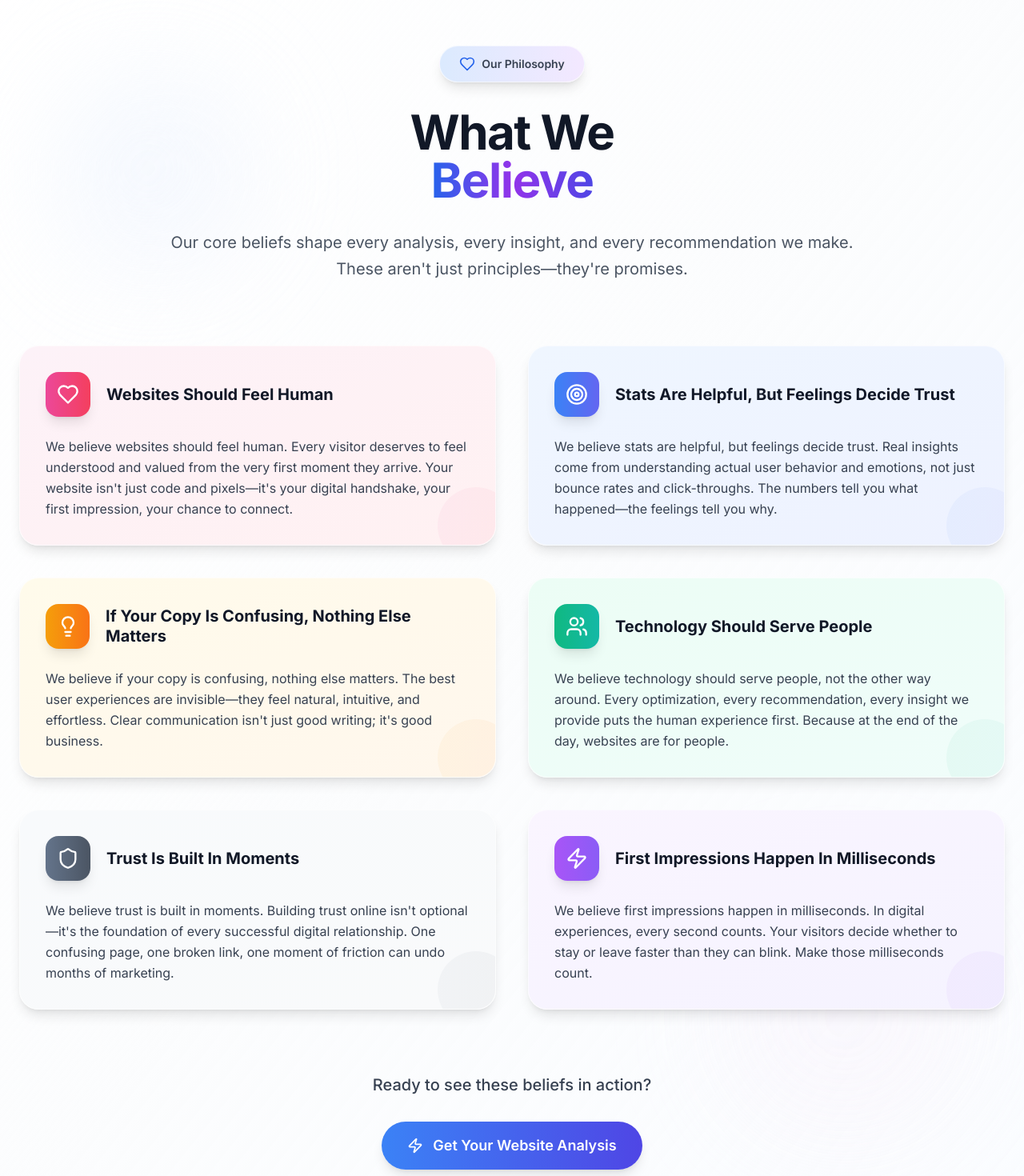
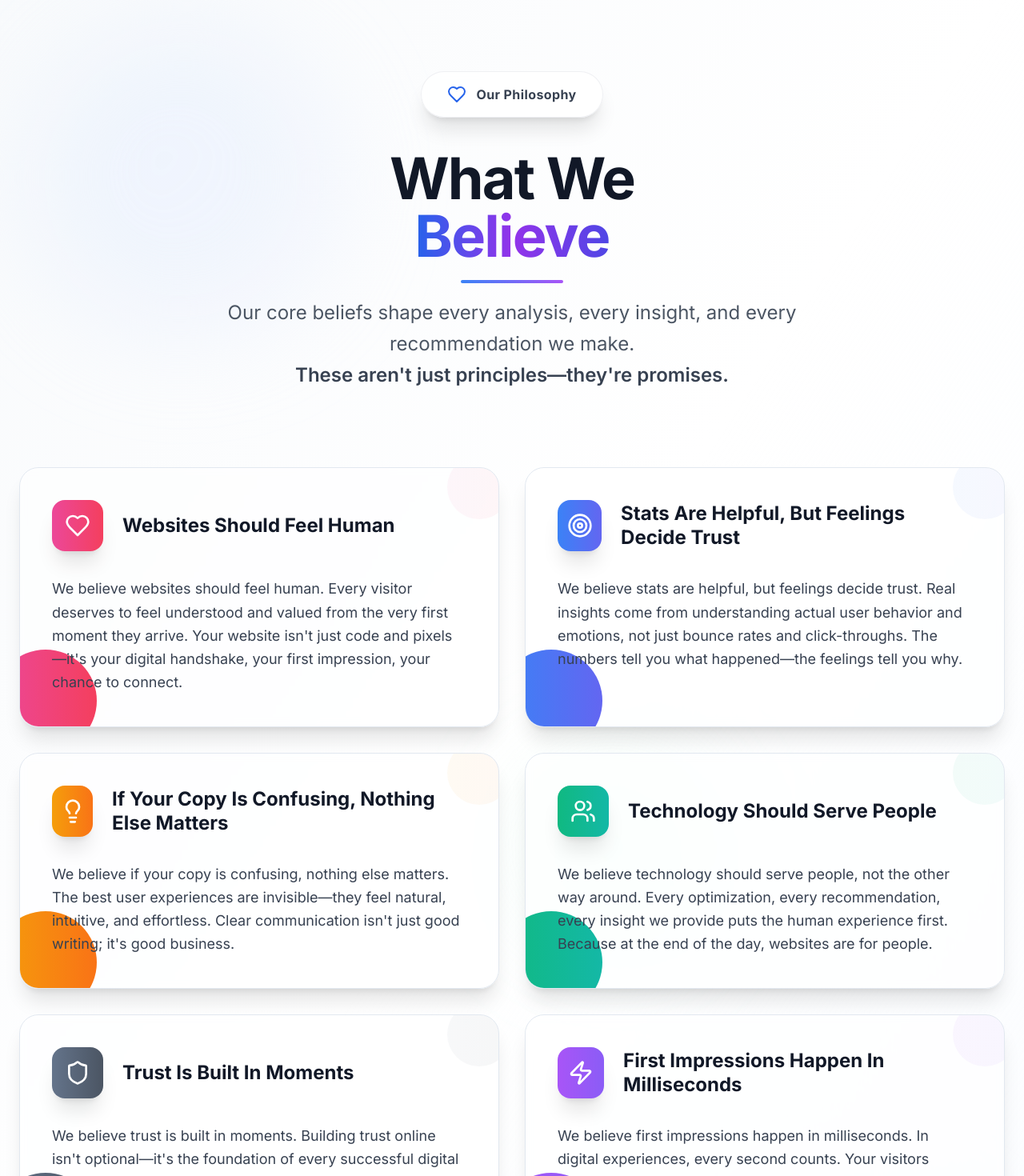
Before and after one commit to kluivstar/Insightoro-FE, a React (Vite) app: page / in a window 1280 px wide. Shown: the part 3760-5230 px from the top of the page at 80% size. Built offline with nearby package versions, Linux system fonts and the light colour scheme.

Commit message:
Refactor Brand Voice section
Modernized the "Our Philosophy" section and repositioned it after the "Your Visitor Experience Report" section. Edited `src/components/BrandVoiceSection.tsx` and `src/pages/Index.tsx`.

```diff
--- a/src/components/BrandVoiceSection.tsx
+++ b/src/components/BrandVoiceSection.tsx
@@ -8,114 +8,131 @@ const BrandVoiceSection = () => {
       title: "Websites Should Feel Human",
       description: "We believe websites should feel human. Every visitor deserves to feel understood and valued from the very first moment they arrive. Your website isn't just code and pixels—it's your digital handshake, your first impression, your chance to connect.",
       gradient: "from-pink-500 to-rose-500",
-      bgGradient: "from-pink-50 to-rose-50"
+      bgGradient: "from-pink-50 to-rose-50",
+      borderGradient: "from-pink-200 to-rose-200"
     },
     {
       icon: Target,
       title: "Stats Are Helpful, But Feelings Decide Trust",
       description: "We believe stats are helpful, but feelings decide trust. Real insights come from understanding actual user behavior and emotions, not just bounce rates and click-throughs. The numbers tell you what happened—the feelings tell you why.",
       gradient: "from-blue-500 to-indigo-500",
-      bgGradient: "from-blue-50 to-indigo-50"
+      bgGradient: "from-blue-50 to-indigo-50",
+      borderGradient: "from-blue-200 to-indigo-200"
     },
     {
       icon: Lightbulb,
       title: "If Your Copy Is Confusing, Nothing Else Matters",
       description: "We believe if your copy is confusing, nothing else matters. The best user experiences are invisible—they feel natural, intuitive, and effortless. Clear communication isn't just good writing; it's good business.",
       gradient: "from-amber-500 to-orange-500",
-      bgGradient: "from-amber-50 to-orange-50"
+      bgGradient: "from-amber-50 to-orange-50",
+      borderGradient: "from-amber-200 to-orange-200"
     },
     {
       icon: Users,
       title: "Technology Should Serve People",
       description: "We believe technology should serve people, not the other way around. Every optimization, every recommendation, every insight we provide puts the human experience first. Because at the end of the day, websites are for people.",
       gradient: "from-emerald-500 to-teal-500",
-      bgGradient: "from-emerald-50 to-teal-50"
+      bgGradient: "from-emerald-50 to-teal-50",
+      borderGradient: "from-emerald-200 to-teal-200"
     },
     {
       icon: Shield,
       title: "Trust Is Built In Moments",
       description: "We believe trust is built in moments. Building trust online isn't optional—it's the foundation of every successful digital relationship. One confusing page, one broken link, one moment of friction can undo months of marketing.",
       gradient: "from-slate-500 to-gray-600",
-      bgGradient: "from-slate-50 to-gray-50"
+      bgGradient: "from-slate-50 to-gray-50",
+      borderGradient: "from-slate-200 to-gray-200"
     },
     {
       icon: Zap,
       title: "First Impressions Happen In Milliseconds",
       description: "We believe first impressions happen in milliseconds. In digital experiences, every second counts. Your visitors decide whether to stay or leave faster than they can blink. Make those milliseconds count.",
       gradient: "from-purple-500 to-violet-500",
-      bgGradient: "from-purple-50 to-violet-50"
+      bgGradient: "from-purple-50 to-violet-50",
+      borderGradient: "from-purple-200 to-violet-200"
     }
   ];
 
   return (
-    <section className="py-24 bg-gradient-to-br from-white via-slate-50/50 to-blue-50/30 relative overflow-hidden">
-      {/* Background elements */}
+    <section className="py-32 bg-gradient-to-br from-slate-50 via-white to-blue-50/30 relative overflow-hidden">
+      {/* Modern background elements */}
       <div className="absolute inset-0">
-        <div className="absolute top-32 left-16 w-64 h-64 bg-gradient-to-br from-blue-100/30 to-indigo-100/20 rounded-full blur-3xl"></div>
-        <div className="absolute bottom-32 right-16 w-80 h-80 bg-gradient-to-br from-purple-100/20 to-pink-100/20 rounded-full blur-3xl"></div>
+        <div className="absolute top-20 left-10 w-96 h-96 bg-gradient-to-br from-blue-100/40 to-indigo-100/30 rounded-full blur-3xl animate-float-slow"></div>
+        <div className="absolute bottom-20 right-10 w-80 h-80 bg-gradient-to-br from-purple-100/30 to-pink-100/25 rounded-full blur-3xl animate-float-medium"></div>
+        <div className="absolute top-1/2 left-1/2 transform -translate-x-1/2 -translate-y-1/2 w-64 h-64 bg-gradient-to-br from-emerald-100/20 to-teal-100/15 rounded-full blur-3xl animate-float-fast"></div>
       </div>
 
       <div className="container mx-auto px-6 relative z-10">
-        <div className="text-center mb-20">
-          <div className="inline-flex items-center gap-2 bg-gradient-to-r from-blue-100 to-purple-100 px-6 py-3 rounded-full mb-8 border border-white/60 shadow-lg">
-            <Heart className="w-5 h-5 text-blue-600" />
-            <span className="text-sm font-semibold text-gray-700">Our Philosophy</span>
+        <div className="text-center mb-24">
+          <div className="inline-flex items-center gap-3 bg-white/80 backdrop-blur-sm px-8 py-4 rounded-full mb-10 border border-gray-200/60 shadow-xl">
+            <Heart className="w-6 h-6 text-blue-600" />
+            <span className="text-base font-bold text-gray-700 tracking-wide">Our Philosophy</span>
           </div>
 
-          <h2 className="text-5xl md:text-6xl font-bold text-gray-900 mb-8 tracking-tight">
+          <h2 className="text-6xl md:text-7xl font-black text-gray-900 mb-10 tracking-tight leading-none">
             What We
             <br />
-            <span className="bg-gradient-to-r from-blue-600 via-purple-600 to-indigo-600 bg-clip-text text-transparent">
+            <span className="bg-gradient-to-r from-blue-600 via-purple-600 to-indigo-600 bg-clip-text text-transparent relative">
               Believe
+              <div className="absolute -bottom-4 left-1/2 transform -translate-x-1/2 w-32 h-1 bg-gradient-to-r from-blue-500 to-purple-500 rounded-full"></div>
             </span>
           </h2>
-          <p className="text-xl text-gray-600 max-w-4xl mx-auto leading-relaxed">
+          <p className="text-2xl text-gray-600 max-w-4xl mx-auto leading-relaxed font-light">
             Our core beliefs shape every analysis, every insight, and every recommendation we make.
-            These aren't just principles—they're promises.
+            <br />
+            <span className="font-semibold text-gray-700">These aren't just principles—they're promises.</span>
           </p>
         </div>
 
-        <div className="grid md:grid-cols-2 gap-10 max-w-7xl mx-auto">
+        <div className="grid lg:grid-cols-2 gap-8 max-w-7xl mx-auto">
           {beliefs.map((belief, index) => (
             <div
               key={index}
-              className={`relative group p-8 rounded-3xl bg-gradient-to-br ${belief.bgGradient} border border-white/60 shadow-lg hover:shadow-2xl transition-all duration-500 hover:-translate-y-3 overflow-hidden`}
+              className={`group relative p-10 rounded-3xl bg-white/60 backdrop-blur-sm border border-gradient-to-br ${belief.borderGradient} shadow-xl hover:shadow-2xl transition-all duration-700 hover:-translate-y-4 overflow-hidden animate-fade-in`}
+              style={{ animationDelay: `${index * 150}ms` }}
             >
-              {/* Hover effect overlay */}
-              <div className="absolute inset-0 bg-gradient-to-br from-white/0 to-white/30 opacity-0 group-hover:opacity-100 transition-opacity duration-500 rounded-3xl"></div>
+              {/* Glassmorphic overlay */}
+              <div className="absolute inset-0 bg-gradient-to-br from-white/20 to-white/5 opacity-0 group-hover:opacity-100 transition-opacity duration-700 rounded-3xl"></div>
+
+              {/* Animated border glow */}
+              <div className={`absolute inset-0 rounded-3xl opacity-0 group-hover:opacity-30 transition-all duration-700 bg-gradient-to-r ${belief.gradient} blur-sm -z-10`}></div>
 
               <div className="relative z-10">
-                <div className="flex items-center gap-5 mb-6">
-                  <div className={`w-14 h-14 bg-gradient-to-r ${belief.gradient} rounded-2xl flex items-center justify-center shadow-lg group-hover:scale-110 transition-transform duration-300`}>
-                    <belief.icon className="w-7 h-7 text-white" />
+                <div className="flex items-center gap-6 mb-8">
+                  <div className={`w-16 h-16 bg-gradient-to-r ${belief.gradient} rounded-2xl flex items-center justify-center shadow-xl group-hover:scale-110 group-hover:rotate-3 transition-all duration-500`}>
+                    <belief.icon className="w-8 h-8 text-white" />
                   </div>
-                  <h3 className="text-xl font-bold text-gray-900 group-hover:text-gray-800 transition-colors duration-300 leading-tight">
+                  <h3 className="text-2xl font-black text-gray-900 group-hover:text-gray-800 transition-colors duration-500 leading-tight">
                     {belief.title}
                   </h3>
                 </div>
 
-                <p className="text-gray-700 leading-relaxed text-base group-hover:text-gray-600 transition-colors duration-300">
+                <p className="text-gray-700 leading-relaxed text-lg group-hover:text-gray-600 transition-colors duration-500 font-light">
                   {belief.description}
                 </p>
               </div>
 
-              {/* Decorative element */}
-              <div className={`absolute -bottom-6 -right-6 w-24 h-24 bg-gradient-to-r ${belief.gradient} rounded-full opacity-5 group-hover:opacity-10 transition-opacity duration-500`}></div>
+              {/* Modern decorative elements */}
+              <div className={`absolute -top-4 -right-4 w-20 h-20 bg-gradient-to-r ${belief.gradient} rounded-full opacity-5 group-hover:opacity-15 transition-all duration-700 group-hover:scale-125`}></div>
+              <div className={`absolute -bottom-8 -left-8 w-32 h-32 bg-gradient-to-r ${belief.gradient} rounded-full opacity-3 group-hover:opacity-10 transition-all duration-700 group-hover:scale-110`}></div>
 
-              {/* Animated border */}
-              <div className="absolute inset-0 rounded-3xl opacity-0 group-hover:opacity-100 transition-opacity duration-500 bg-gradient-to-r from-transparent via-white/20 to-transparent animate-[scan_3s_linear_infinite]"></div>
+              {/* Scanning animation */}
+              <div className="absolute inset-0 rounded-3xl opacity-0 group-hover:opacity-100 transition-opacity duration-700">
+                <div className={`absolute inset-0 bg-gradient-to-r from-transparent via-white/30 to-transparent animate-scan-slow rounded-3xl`}></div>
+              </div>
             </div>
           ))}
         </div>
 
-        {/* Call to action */}
-        <div className="text-center mt-20">
-          <p className="text-xl font-medium text-gray-700 mb-8">
+        {/* Modern call to action */}
+        <div className="text-center mt-24">
+          <p className="text-2xl font-semibold text-gray-700 mb-10">
             Ready to see these beliefs in action?
           </p>
-          <div className="inline-flex items-center gap-3 px-8 py-4 bg-gradient-to-r from-blue-500 to-indigo-600 text-white rounded-full font-semibold shadow-lg hover:shadow-xl transform hover:-translate-y-1 transition-all duration-300 cursor-pointer text-lg">
-            <Zap className="w-5 h-5" />
+          <div className="inline-flex items-center gap-4 px-10 py-5 bg-gradient-to-r from-blue-600 to-indigo-600 text-white rounded-full font-bold shadow-2xl hover:shadow-3xl transform hover:-translate-y-2 transition-all duration-500 cursor-pointer text-xl group">
+            <Zap className="w-6 h-6 group-hover:rotate-12 transition-transform duration-300" />
             Get Your Website Analysis
+            <div className="absolute inset-0 bg-gradient-to-r from-blue-500 to-indigo-500 rounded-full opacity-0 group-hover:opacity-100 transition-opacity duration-300 -z-10 blur-sm"></div>
           </div>
         </div>
       </div>
```
